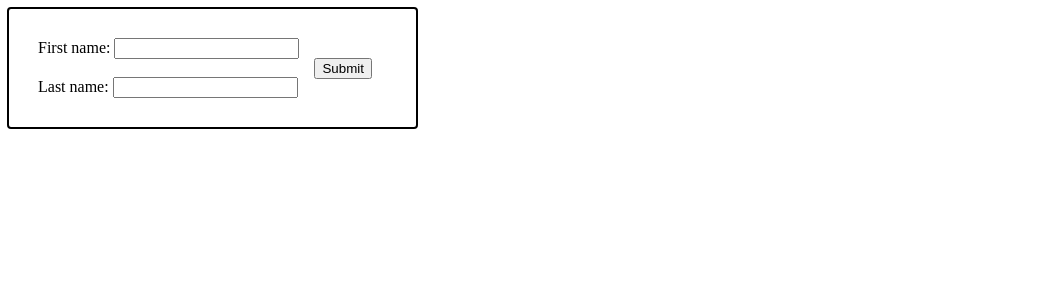
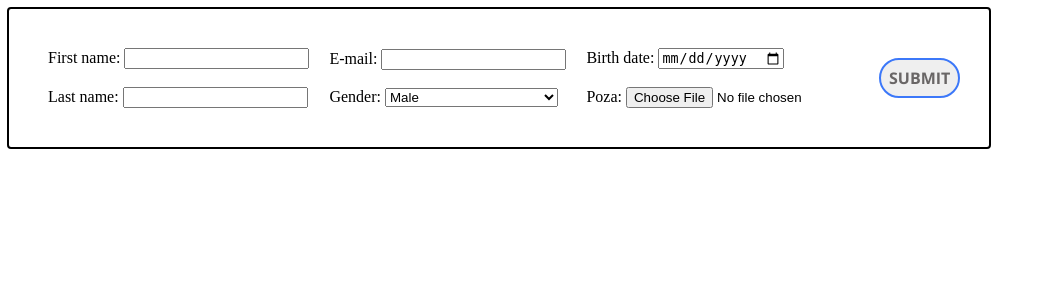
Before and after one commit to mascalucian/dbangajati, a PHP site: page / in a window 1280 px wide. Shown: the top 300 px of the page, without its empty margins (0-1047 px from the left). Run offline with PHP 8.4, Linux system fonts and the light colour scheme.

Commit message:
Add: mail,sex,birth,profile-pic
Added all the required input info
+styling for submit button

```diff
--- a/index.html
+++ b/index.html
@@ -16,10 +16,40 @@
                 <label for="lname">Last name:</label>
                 <input type="text" id="lname" name="lname">
             </div>
+            <div class="emailgender">
+                <label for="email">E-mail:</label>
+                <input type="email" id="email" name="email"><br><br>
+                <label for="gender">Gender:</label>
+                <select id="gender" name="gender">
+                    <option value="male">Male</option>
+                    <option value="female">Female</option>
+                </select>
+            </div>
+            <div class="nasterepoza">
+                <label for="date">Birth date:</label>
+                <input type="date" id="date" name="date"><br><br>
+                <label for="poza">Poza:</label>
+                <input type='file' id="poza" name="poza"/>
+                <!--<br><img id="poza" src="#">-->
+            </div>
             <div class="submit1">
                 <input type="submit" value="Submit">
             </div>
         </form>
     </div>
+    <script>
+        window.addEventListener('load', function() {
+  document.querySelector('input[type="file"]').addEventListener('change', function() {
+      if (this.files && this.files[0]) {
+          var img = document.querySelector('img');
+          img.onload = () => {
+              URL.revokeObjectURL(img.src);  // no longer needed, free memory
+          }
+
+          img.src = URL.createObjectURL(this.files[0]); // set src to blob url
+      }
+  });
+});
+    </script>
 </body>
 </html>
--- a/style.css
+++ b/style.css
@@ -20,11 +20,60 @@
 .name {
     align-items: center;
     justify-content: center;
-
-
+    padding: 10px;
+}
+.emailgender {
+    align-items: center;
+    justify-content: center;
+    padding: 10px;
+}
+#gender {
+    width: 173px;
+}
+.nasterepoza {
+    align-items: center;
+    justify-content: center;
+    padding: 10px;
+    padding-right: 0;
 }
 .submit1 {
     justify-content: flex-end;
     float:right;
-    padding: 15px;
 }
+
+input[type=submit]{
+    height: 2.5em;
+    padding: 0.1em 0.5em 0.1em 0.5em;
+    font-size: 1em;
+    font-weight: bold;
+    font-family: "Open Sans";
+    text-transform: uppercase;
+    color: #696666;
+    border-radius: 2em;
+    border: 0.15em solid #3c78f9;
+    cursor: pointer;
+    transition: all 0.3s ease 0s;
+  }
+  input[type="submit"]:hover {
+      color: #fff;
+      background-color: #3c78f9;
+      border-color: #3c78f9;
+      background-position: 0.75em bottom;
+      -webkit-transition: all 0.3s ease;
+      -ms-transition: all 0.3s ease;
+      transition: all 0.3s ease;
+  }
+  input[type="submit"]:focus {
+      background-position: 2em -4em;
+      -webkit-transition: all 0.3s ease;
+      -ms-transition: all 0.3s ease;
+      transition: all 0.3s ease;
+  }
+  /* Webfonts */
+
+  @font-face {
+      font-family: 'Open Sans';
+      font-style: normal;
+      font-weight: 700;
+      src: local('Open Sans Bold'), local('OpenSans-Bold'), url(https://themes.googleusercontent.com/static/fonts/opensans/v8/k3k702ZOKiLJc3WVjuplzHhCUOGz7vYGh680lGh-uXM.woff) format('woff');
+  }
```
